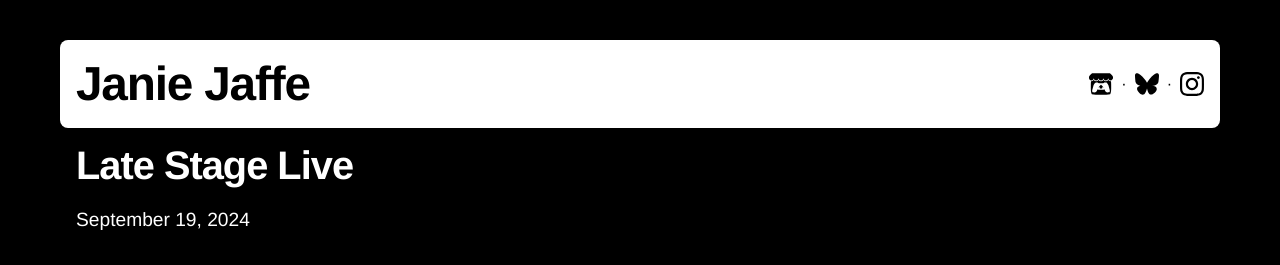
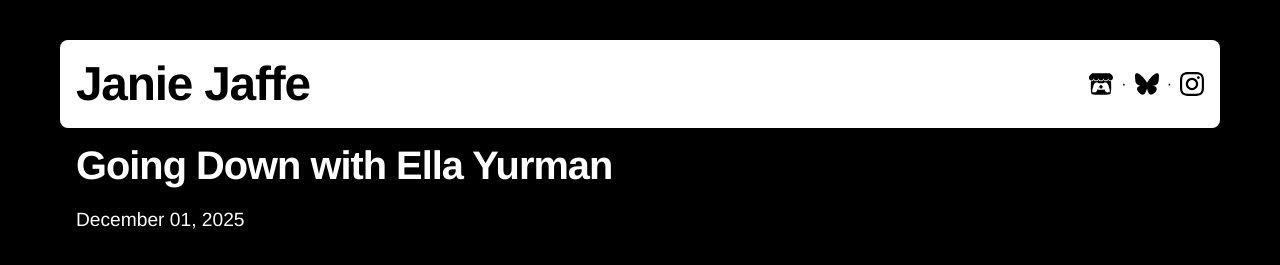
Before and after one commit to janiew/janiejaffe, a Gatsby site: page /late-stage-live/ in a window 1280 px wide. Shown: the top 265 px of the page. Built offline with nearby package versions, Linux system fonts and the light colour scheme; Gatsby itself is replaced by a stand-in of ours; grey boxes are pictures that could not be loaded.

Commit message:
Update post “late-stage-live/index”

```diff
--- a/content/posts/late-stage-live/index.md
+++ b/content/posts/late-stage-live/index.md
@@ -1,8 +1,8 @@
 ---
-title: Late Stage Live
+title: Going Down with Ella Yurman
 tags:
   - video
-date: 2024-09-19T16:58:33.422Z
+date: 2025-12-01T17:58:33.422Z
 image: screenshot-2024-09-19-at-12.58.21-pm.png
 description: vfx for musical guests on news comedy show
 contenttype: post
```
